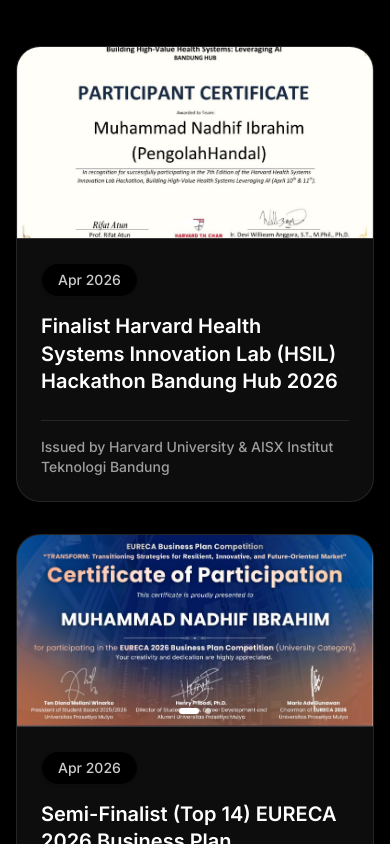
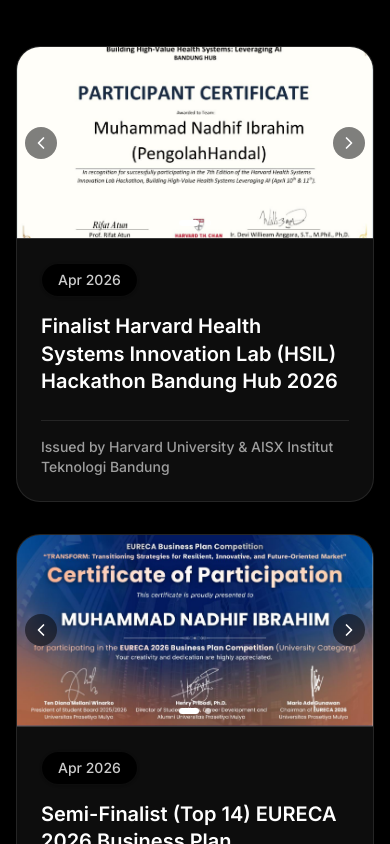
Before and after one commit to nadhifibr/portofolio, a Next.js app: page / in a window 390 px wide. Shown: the part 7600-8444 px from the top of the page. Built offline with nearby package versions, Linux system fonts and the light colour scheme.

Commit message:
responsive mobile

```diff
--- a/src/components/Awards.tsx
+++ b/src/components/Awards.tsx
@@ -65,19 +65,19 @@ function AwardCard({ award }: { award: typeof awards[0] }) {
             <>
               <button
                 onClick={handlePrev}
-                className="absolute left-2 top-1/2 -translate-y-1/2 p-2 bg-black/50 hover:bg-black/80 text-white rounded-full opacity-0 group-hover/carousel:opacity-100 transition-opacity duration-300 backdrop-blur-sm z-10"
+                className="absolute left-2 top-1/2 -translate-y-1/2 p-2 bg-black/50 hover:bg-black/80 text-white rounded-full opacity-100 md:opacity-0 md:group-hover/carousel:opacity-100 transition-opacity duration-300 backdrop-blur-sm z-10"
                 aria-label="Previous image"
               >
-                <svg xmlns="http://www.w3.org/2000/svg" fill="none" viewBox="0 0 24 24" strokeWidth={2.5} stroke="currentColor" className="w-5 h-5">
+                <svg xmlns="http://www.w3.org/2000/svg" fill="none" viewBox="0 0 24 24" strokeWidth={2.5} stroke="currentColor" className="w-4 h-4 md:w-5 md:h-5">
                   <path strokeLinecap="round" strokeLinejoin="round" d="M15.75 19.5L8.25 12l7.5-7.5" />
                 </svg>
               </button>
               <button
                 onClick={handleNext}
-                className="absolute right-2 top-1/2 -translate-y-1/2 p-2 bg-black/50 hover:bg-black/80 text-white rounded-full opacity-0 group-hover/carousel:opacity-100 transition-opacity duration-300 backdrop-blur-sm z-10"
+                className="absolute right-2 top-1/2 -translate-y-1/2 p-2 bg-black/50 hover:bg-black/80 text-white rounded-full opacity-100 md:opacity-0 md:group-hover/carousel:opacity-100 transition-opacity duration-300 backdrop-blur-sm z-10"
                 aria-label="Next image"
               >
-                <svg xmlns="http://www.w3.org/2000/svg" fill="none" viewBox="0 0 24 24" strokeWidth={2.5} stroke="currentColor" className="w-5 h-5">
+                <svg xmlns="http://www.w3.org/2000/svg" fill="none" viewBox="0 0 24 24" strokeWidth={2.5} stroke="currentColor" className="w-4 h-4 md:w-5 md:h-5">
                   <path strokeLinecap="round" strokeLinejoin="round" d="M8.25 4.5l7.5 7.5-7.5 7.5" />
                 </svg>
               </button>
--- a/src/components/Projects.tsx
+++ b/src/components/Projects.tsx
@@ -203,12 +203,12 @@ function ProjectModal({ project, onClose }: { project: Project; onClose: () => v
       {/* Click outside to close */}
       <div className="absolute inset-0" onClick={onClose} />
 
-      <div className="relative w-full max-w-5xl max-h-[85vh] bg-background rounded-3xl overflow-hidden flex flex-col lg:flex-row shadow-2xl z-10 animate-in zoom-in-95 duration-300">
+      <div className="relative w-[95%] md:w-full max-w-5xl max-h-[90vh] bg-background rounded-3xl overflow-hidden flex flex-col lg:flex-row shadow-2xl z-10 animate-in zoom-in-95 duration-300">
 
         {/* Close Button */}
         <button
           onClick={onClose}
-          className="absolute top-4 right-4 z-50 p-2 bg-black/50 hover:bg-black/80 text-white rounded-full transition-colors backdrop-blur-sm"
+          className="absolute top-3 right-3 lg:top-4 lg:right-4 z-50 p-1.5 lg:p-2 bg-black/60 hover:bg-black/90 text-white rounded-full transition-colors backdrop-blur-sm"
           aria-label="Close modal"
         >
           <svg xmlns="http://www.w3.org/2000/svg" fill="none" viewBox="0 0 24 24" strokeWidth={2} stroke="currentColor" className="w-5 h-5">
@@ -217,9 +217,9 @@ function ProjectModal({ project, onClose }: { project: Project; onClose: () => v
         </button>
 
         {/* Left Side: Gallery */}
-        <div className="w-full lg:w-3/5 flex flex-col bg-black overflow-hidden">
+        <div className="w-full lg:w-3/5 flex flex-col bg-black overflow-hidden shrink-0 lg:shrink h-[35vh] lg:h-auto">
           {/* Active Media Container */}
-          <div className="relative flex-1 min-h-[250px] md:min-h-[300px] lg:min-h-[400px] flex items-center justify-center p-4">
+          <div className="relative flex-1 flex items-center justify-center p-2 lg:p-4 min-h-0">
             {activeMedia.type === "video" ? (
               <video
                 src={activeMedia.url}
@@ -227,7 +227,7 @@ function ProjectModal({ project, onClose }: { project: Project; onClose: () => v
                 autoPlay
                 muted
                 loop
-                className="w-full h-full object-contain max-h-[50vh] lg:max-h-[60vh]"
+                className="w-full h-full object-contain"
               />
             ) : (
               <div className="relative w-full h-full">
@@ -243,19 +243,18 @@ function ProjectModal({ project, onClose }: { project: Project; onClose: () => v
 
           {/* Thumbnails Row */}
           {project.gallery.length > 1 && (
-            <div className="flex gap-3 overflow-x-auto p-4 bg-white/5 no-scrollbar border-t border-white/10 shrink-0">
+            <div className="flex gap-2 lg:gap-3 overflow-x-auto p-2 lg:p-4 bg-white/5 no-scrollbar border-t border-white/10 shrink-0">
               {project.gallery.map((media, idx) => (
                 <button
                   key={idx}
                   onClick={() => setActiveMediaIndex(idx)}
-                  className={`relative w-20 h-14 md:w-24 md:h-16 shrink-0 rounded-lg overflow-hidden transition-all duration-200 border-2 ${
+                  className={`relative w-16 h-12 md:w-20 md:h-14 lg:w-24 lg:h-16 shrink-0 rounded-lg overflow-hidden transition-all duration-200 border-2 ${
                     activeMediaIndex === idx ? "border-white scale-105 shadow-md" : "border-transparent opacity-50 hover:opacity-100"
                   }`}
                 >
                   {media.type === "video" ? (
                     <div className="w-full h-full bg-black flex items-center justify-center">
-                      {/* Play Icon for video thumbnails */}
-                      <svg xmlns="http://www.w3.org/2000/svg" viewBox="0 0 24 24" fill="currentColor" className="w-6 h-6 text-white">
+                      <svg xmlns="http://www.w3.org/2000/svg" viewBox="0 0 24 24" fill="currentColor" className="w-5 h-5 lg:w-6 lg:h-6 text-white">
                         <path fillRule="evenodd" d="M4.5 5.653c0-1.426 1.529-2.33 2.779-1.643l11.54 6.348c1.295.712 1.295 2.573 0 3.285L7.28 19.991c-1.25.687-2.779-.217-2.779-1.643V5.653z" clipRule="evenodd" />
                       </svg>
                     </div>
@@ -269,7 +268,7 @@ function ProjectModal({ project, onClose }: { project: Project; onClose: () => v
         </div>
 
         {/* Right Side: Details */}
-        <div className="w-full lg:w-2/5 p-6 md:p-8 flex flex-col overflow-y-auto max-h-[50vh] lg:max-h-[85vh] border-l border-foreground/10 shrink-0">
+        <div className="w-full lg:w-2/5 p-5 md:p-8 flex flex-col flex-1 overflow-y-auto lg:border-l border-t lg:border-t-0 border-foreground/10 min-h-[30vh]">
           <div className="mb-6">
             <span className="inline-block px-3 py-1 mb-4 text-xs font-medium rounded-full bg-foreground/10 text-foreground/80">
               {project.categories.join(", ")}
```
